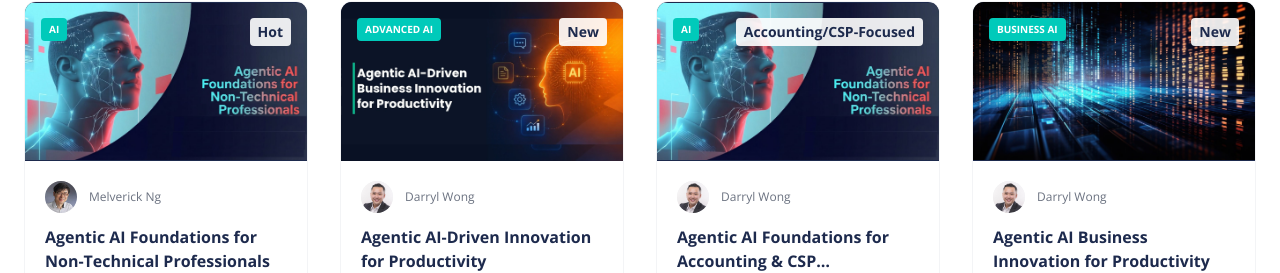
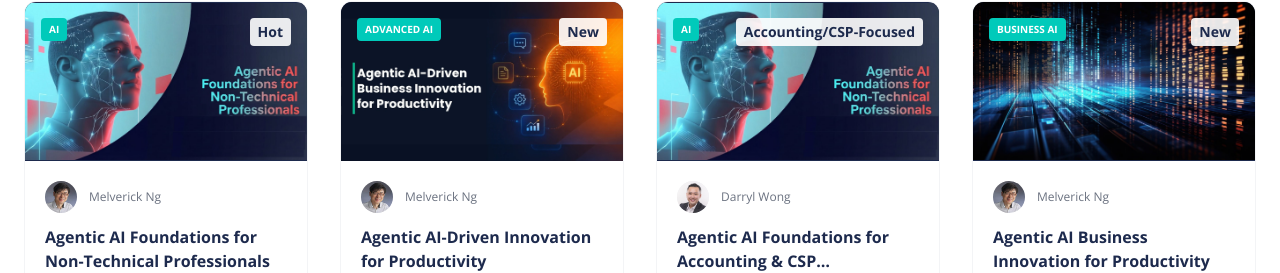
Before and after one commit to nexiuslabs/nexiusacademyskillsfuture, a React (Vite) app: page / in a window 1280 px wide. Shown: the part 3644-3917 px from the top of the page. Built offline with nearby package versions, Linux system fonts and the light colour scheme; no server answers.

Commit message:
fix: update home course trainers

```diff
--- a/components/home/CourseList.tsx
+++ b/components/home/CourseList.tsx
@@ -28,8 +28,8 @@ const AVAILABLE_COURSES: Course[] = [
     rating: 5.0,
     students: 0,
     image: '/images/courses/frontier-firm-card.jpg',
-    author: 'Darryl Wong',
-    authorImage: '/images/authors/darryl-wong-selected.jpeg',
+    author: 'Melverick Ng',
+    authorImage: '/images/authors/melverick-ng-selected.jpg',
     path: '/courses/advanced-agentic-ai',
   },
   {
@@ -52,8 +52,8 @@ const AVAILABLE_COURSES: Course[] = [
     rating: 5.0,
     students: 0,
     image: '/images/courses/agentic-ai-business-innovation-hero.jpg',
-    author: 'Darryl Wong',
-    authorImage: '/images/authors/darryl-wong-selected.jpeg',
+    author: 'Melverick Ng',
+    authorImage: '/images/authors/melverick-ng-selected.jpg',
     path: '/courses/agentic-ai-business-innovation',
   }
 ];
```
